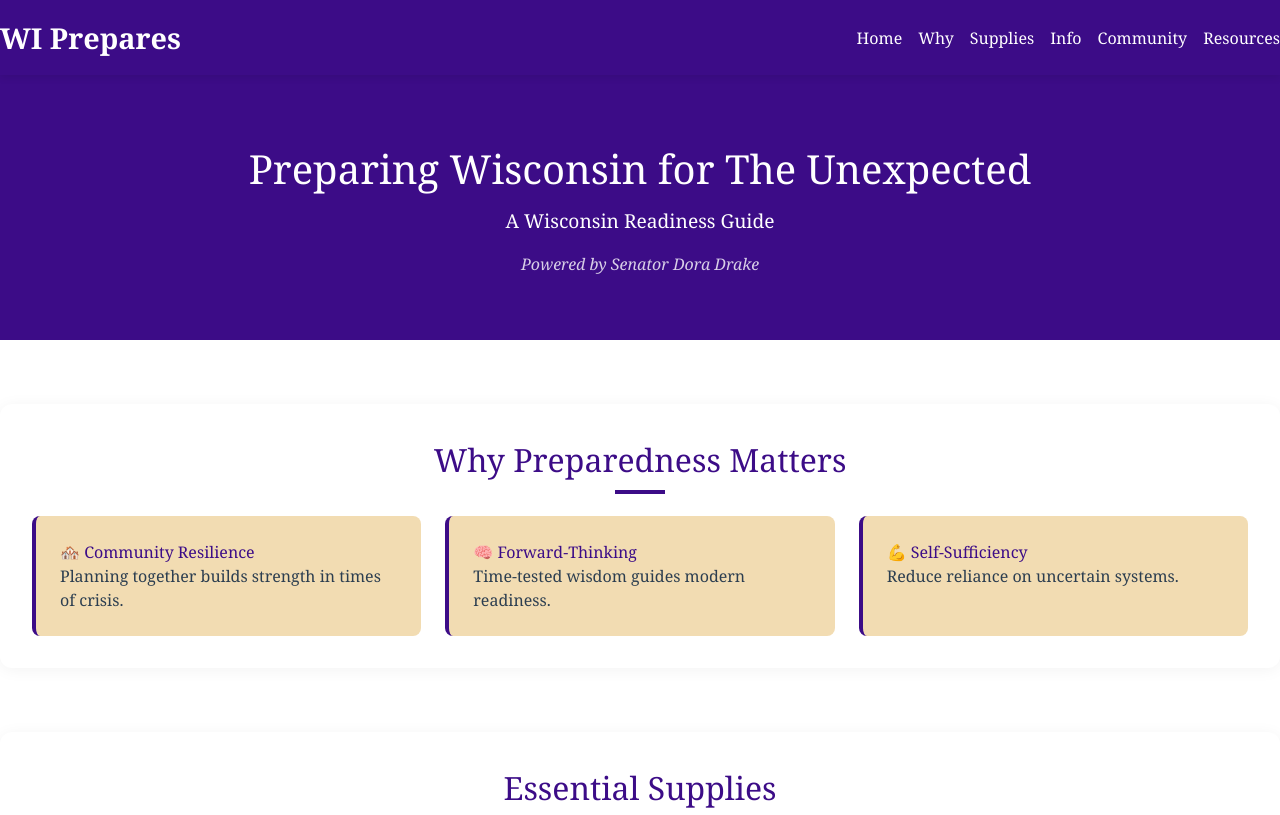
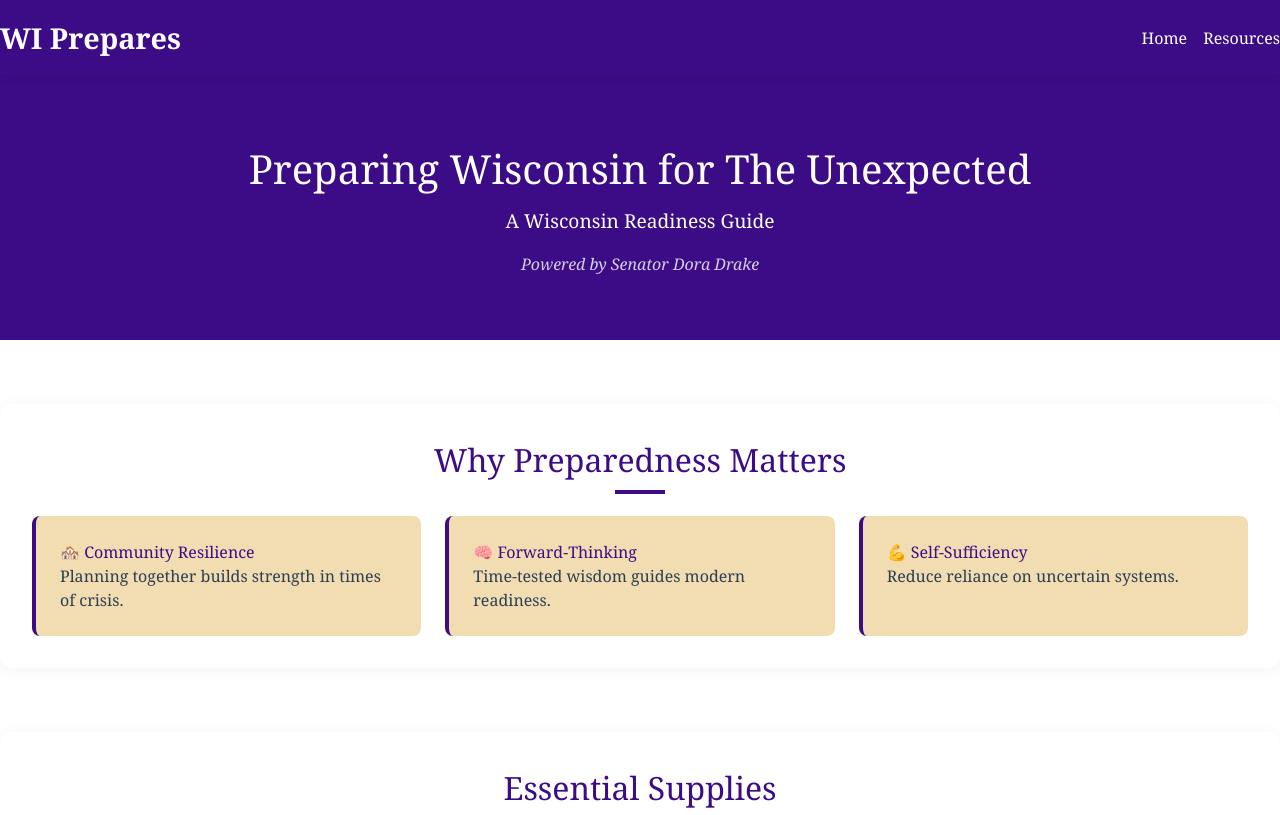
Before and after one commit to CMPGFB/wi-prepares-website, a plain HTML site: page index.html in a window 1280 px wide. Shown: the top 815 px of the page. Drawn offline with nearby package versions, Linux system fonts and the light colour scheme.

Commit message:
Update index.html

```diff
--- a/index.html
+++ b/index.html
@@ -13,10 +13,6 @@
         <div class="logo">WI Prepares</div>
         <ul class="nav-links">
           <li><a href="#home">Home</a></li>
-          <li><a href="#why">Why</a></li>
-          <li><a href="#supplies">Supplies</a></li>
-          <li><a href="#info">Info</a></li>
-          <li><a href="#community">Community</a></li>
           <li><a href="#resources">Resources</a></li>
         </ul>
       </nav>
```
